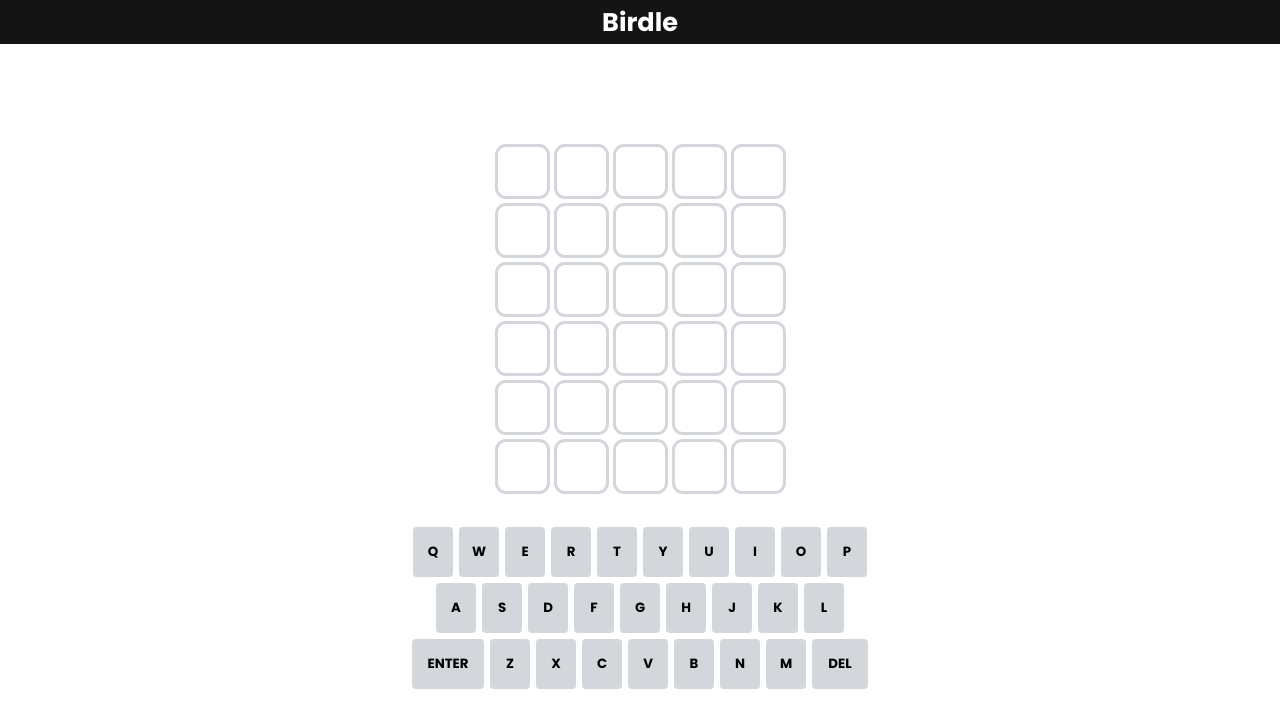
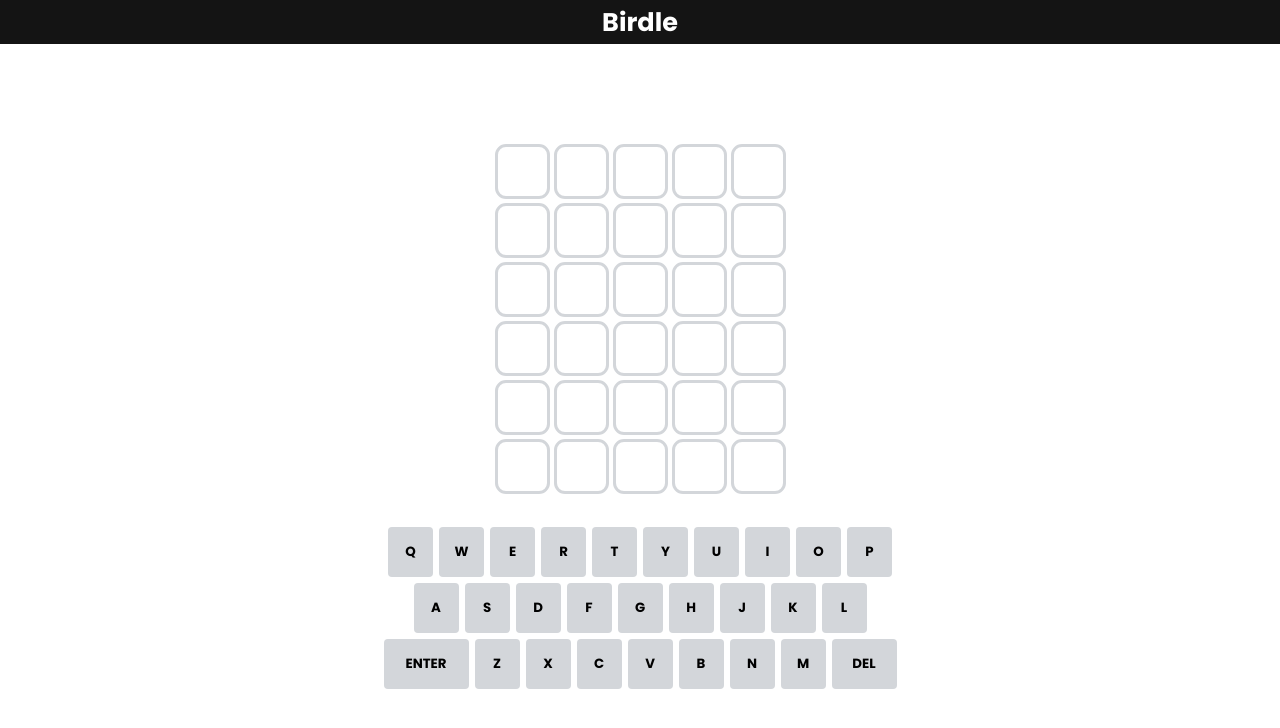
Before and after one commit to MaximilianHollis/birdle, a Next.js app: page / in a window 1280 px wide. Shown: the top 728 px of the page. Built offline with nearby package versions, Linux system fonts and the light colour scheme.

Commit message:
keyboard fix

```diff
--- a/src/components/keyboard.tsx
+++ b/src/components/keyboard.tsx
@@ -2,13 +2,17 @@ import { motion } from "framer-motion";
 import styled from "styled-components";
 import { element } from "../types";
 
-const Wrapper = styled.div``;
+const Wrapper = styled.div`
+  width: 100%;
+`;
 
 const Row = styled.div`
   display: flex;
   justify-content: center;
   margin-top: 3px;
   gap: 0 6px;
+  width: 100%;
+  padding: 0 10px;
 `;
 
 const Key = styled(motion.button)<{
@@ -34,14 +38,10 @@ const Key = styled(motion.button)<{
   align-items: center;
   text-transform: uppercase;
   -webkit-tap-highlight-color: rgba(0, 0, 0, 0.3);
-  width: ${(props) => (props.length ? (props.length - 1) * 8 + 40 : 40)}px;
-  max-width: ${(props) => (props.length ? (props.length - 1) * 8 + 40 : 40)}px;
+  width: ${(props) => (props.length ? (props.length - 1) * 10 + 45 : 45)}px;
+  max-width: ${(props) => (props.length ? (props.length - 1) * 10 + 45 : 45)}px;
   text-transform: uppercase;
   transition: 0.5s ease;
-
-  @media screen and (max-width: 480px) {
-    width: ${(props) => (props.length ? (props.length - 1) * 8 + 25 : 25)}px;
-  }
 `;
 
 const row1 = "q w e r t y u i o p".split(" ");
```
